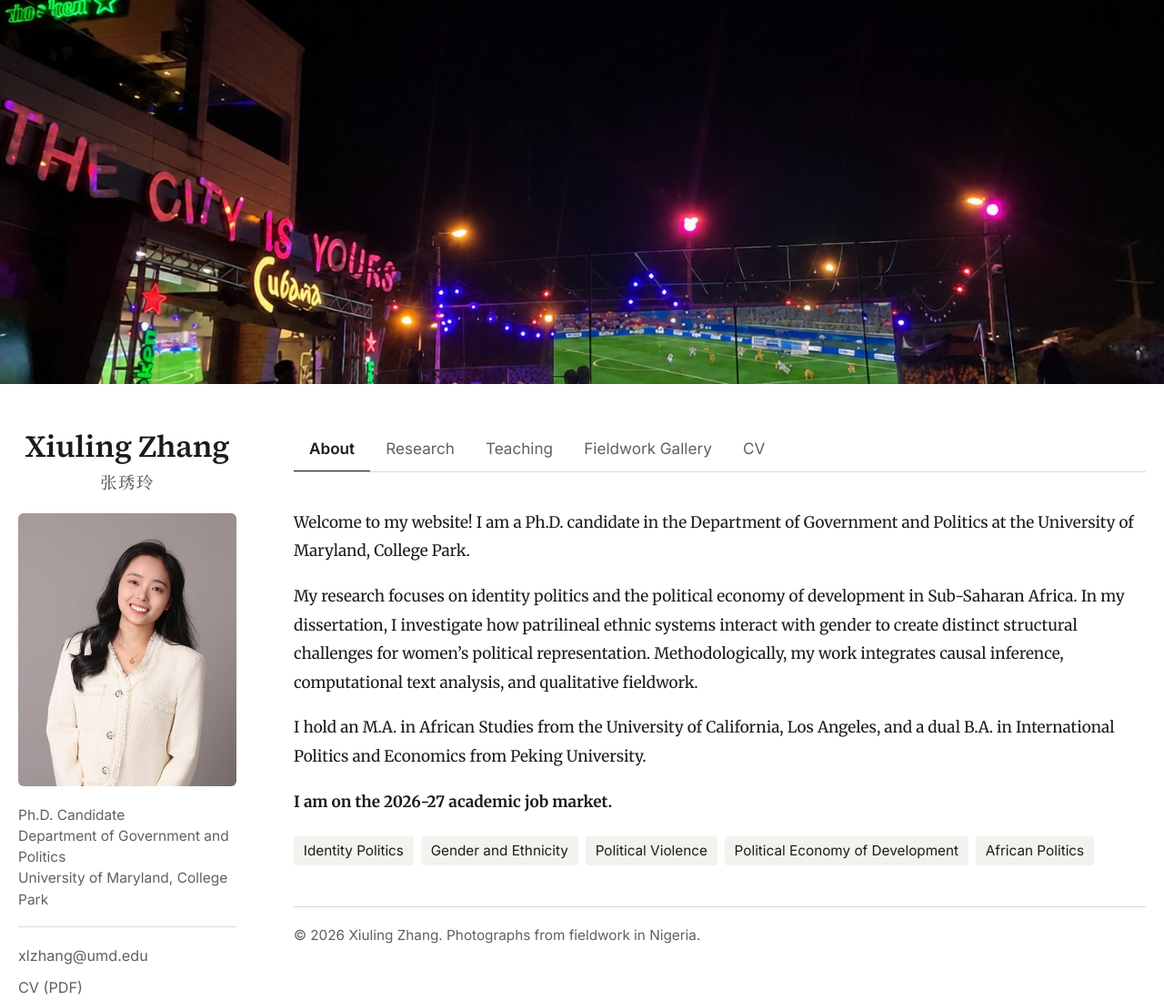
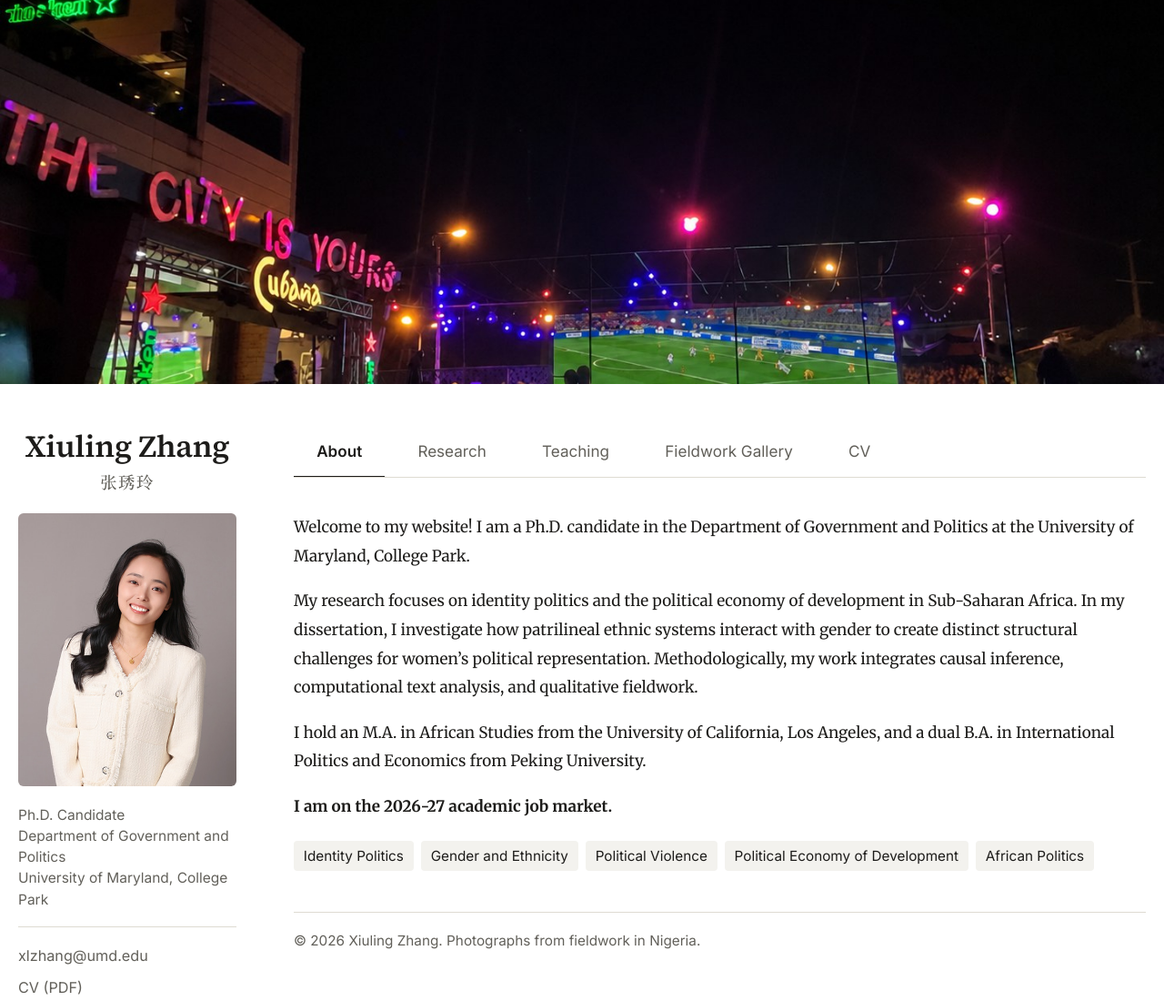
Before and after one commit to xiulzhang/xiulzhang.github.io, a plain HTML site: page index.html in a window 1280 px wide. Shown: the top 1100 px of the page at 91% size. Drawn offline with Linux system fonts and the light colour scheme.

Commit message:
Give navigation tabs more spacing
Co-Authored-By: Claude Fable 5.2 <noreply@anthropic.com>

```diff
--- a/index.html
+++ b/index.html
@@ -8,7 +8,7 @@
 <link rel="preconnect" href="https://fonts.googleapis.com">
 <link rel="preconnect" href="https://fonts.gstatic.com" crossorigin>
 <link rel="stylesheet" href="https://fonts.googleapis.com/css2?family=Inter:wght@400;500;600;700&family=Merriweather:ital,wght@0,400;0,700;1,400&family=Source+Serif+4:opsz,wght@8..60,600&display=swap">
-<link rel="stylesheet" href="style.css?v=21">
+<link rel="stylesheet" href="style.css?v=22">
 </head>
 <body class="about">
 <header class="hero"><img src="img/hero.jpg?v=15" width="1448" height="521" alt="An outdoor bar in Lagos at night: a neon sign reads The City Is Yours and a crowd watches football on a big screen"></header>
--- a/style.css
+++ b/style.css
@@ -61,8 +61,8 @@ p { margin: 0 0 1rem; }
 /* tabs */
 .content { min-width: 0; }
 .tabs { border-bottom: 1px solid var(--line); margin-bottom: 1.6rem; overflow-x: auto; }
-.tabs ul { list-style: none; margin: 0; padding: 0; display: flex; }
-.tabs a { display: block; padding: 0.55rem 0.95rem; color: var(--muted); text-decoration: none; font-size: 0.95rem; white-space: nowrap; border-bottom: 2px solid transparent; margin-bottom: -1px; }
+.tabs ul { list-style: none; margin: 0; padding: 0; display: flex; gap: 0.6rem; }
+.tabs a { display: block; padding: 0.7rem 1.4rem; color: var(--muted); text-decoration: none; font-size: 0.95rem; white-space: nowrap; border-bottom: 2px solid transparent; margin-bottom: -1px; }
 .tabs a:hover { color: var(--fg); }
 .tabs a[aria-current="page"] { color: var(--fg); font-weight: 600; border-bottom-color: var(--fg); }
 
```
Also changed, not shown: cv.html (+1 -1 lines), fieldwork.html (+1 -1 lines), research.html (+1 -1 lines), teaching.html (+1 -1 lines).
